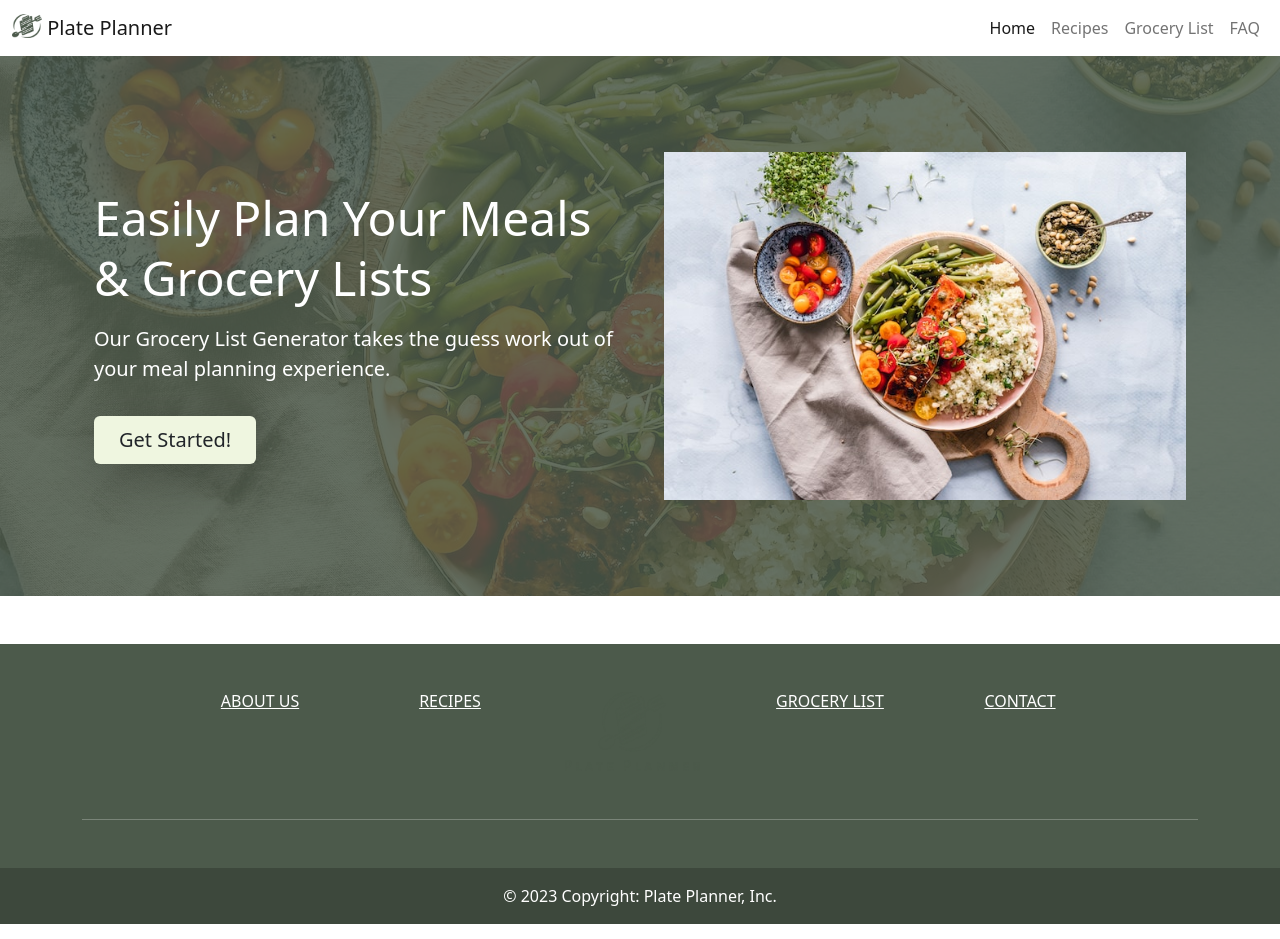
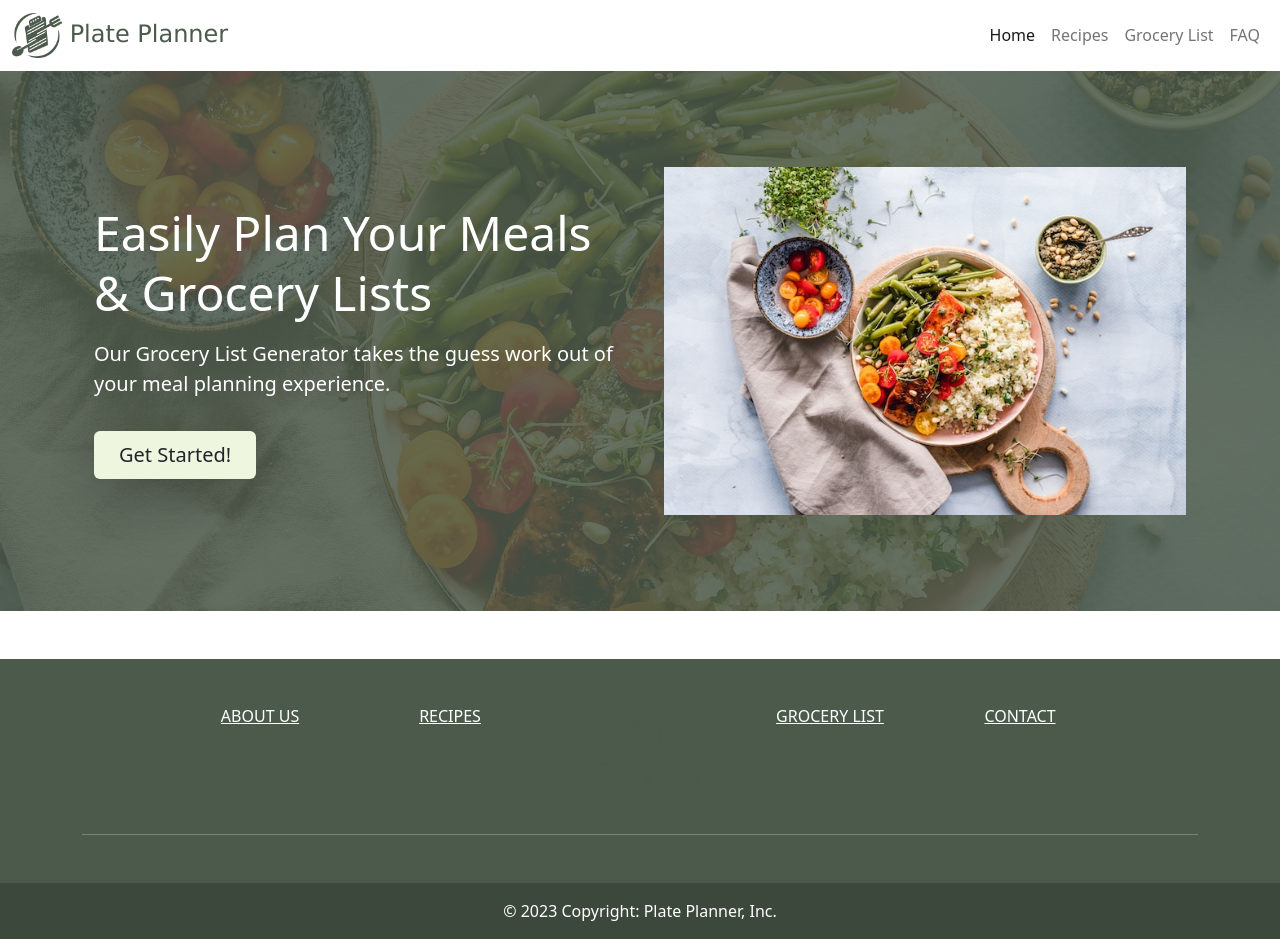
Before and after one commit to rjehrlich/plateplanner-angular, an Angular app: page /home in a window 1280 px wide. Built offline with nearby package versions, Linux system fonts and the light colour scheme.

Commit message:
updated nav

```diff
--- a/src/app/shared/nav/nav.component.css
+++ b/src/app/shared/nav/nav.component.css
@@ -0,0 +1,5 @@
+.navbar-brand {
+    font-size: 1.5rem;
+    font-family: Verdana, Geneva, Tahoma, sans-serif;
+    color: #4C5A4B;
+}
--- a/src/app/shared/nav/nav.component.html
+++ b/src/app/shared/nav/nav.component.html
@@ -1,7 +1,7 @@
-<nav class="navbar navbar-expand-lg bg-body-tertiary">
+<nav class="navbar sticky-top navbar-expand-lg bg-body-tertiary">
     <div class="container-fluid">
       <a class="navbar-brand" href="#">
-        <img src="/assets/images/logo_icon.png" alt="Logo" width="30" height="24" class="d-inline-block align-text-top">
+        <img src="/assets/images/logo_icon.png" alt="Logo" width="50" class="d-inline-block align-text-center">
         Plate Planner
       </a>
       <button class="navbar-toggler" type="button" data-bs-toggle="collapse" data-bs-target="#navbarNav" aria-controls="navbarNav" aria-expanded="false" aria-label="Toggle navigation">
```
Also changed, not shown: src/assets/images/instant-pot-birria.jpg (added).
